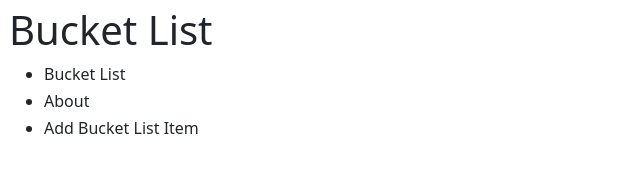
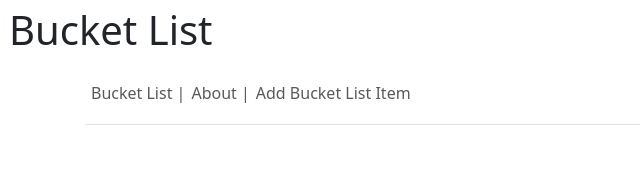
Before and after one commit to kayasuu/Dream-Team, a website: page client/index.html in a window 1280 px wide. Shown: the whole page, without its empty margins (0-640 px from the left). Drawn offline with nearby package versions, Linux system fonts and the light colour scheme.

Commit message:
changes to navbar in header.js and css

```diff
--- a/client/css/styles.css
+++ b/client/css/styles.css
@@ -1,3 +1,6 @@
 * {
   margin: 3px;
 }
+.navbar-text:hover {
+  text-decoration: underline;
+}
--- a/client/js/components/header.js
+++ b/client/js/components/header.js
@@ -1,18 +1,20 @@
 function renderHeader() {
   setHeaderHtml();
 }
-console;
 
 function setHeaderHtml() {
   const header = document.getElementById("header-nav");
   header.innerHTML = `
 <h1> Bucket List </h1>
-<ul id="navlist">
-<li onClIck="renderBucketList()">Bucket List</li>
-<li onClick="renderAbout()">About</li>
-<li onClick="addBucketListForm()">Add Bucket List Item</li>
+<div class="container">
+<nav class="navbar navbar-expand-lg border-bottom border-bottom-dark">
+<ul id="navlist" class="navbar-nav me-auto mb-2 mb-lg-0">
+<li class="nav-item navbar-text" onClIck="renderBucketList()">Bucket List |</li>
+<li class="nav-item navbar-text" onClick="renderAbout()">About |</li>
+<li class="nav-item navbar-text" onClick="addBucketListForm()">Add Bucket List Item</li>
 </ul>
-
+</nav>
+</div>
 `;
   console.log("Header is working!");
 }
--- a/client/js/initialise.js
+++ b/client/js/initialise.js
@@ -1,3 +1,3 @@
-renderHeader()
+renderHeader();
 
-console.log("initialise is working!")
+console.log("initialise is working!");
```
